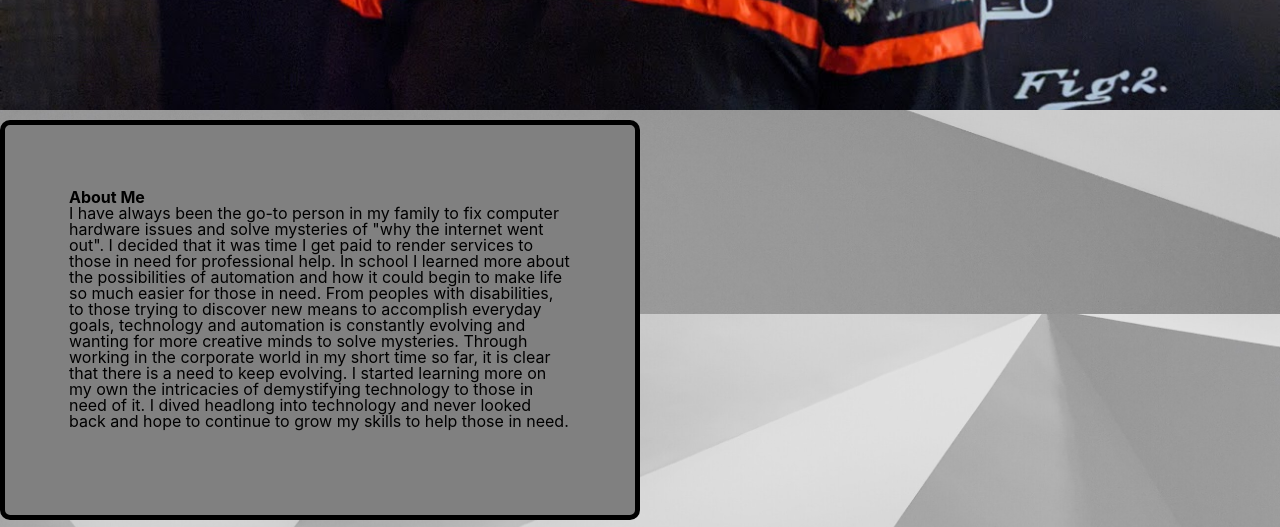
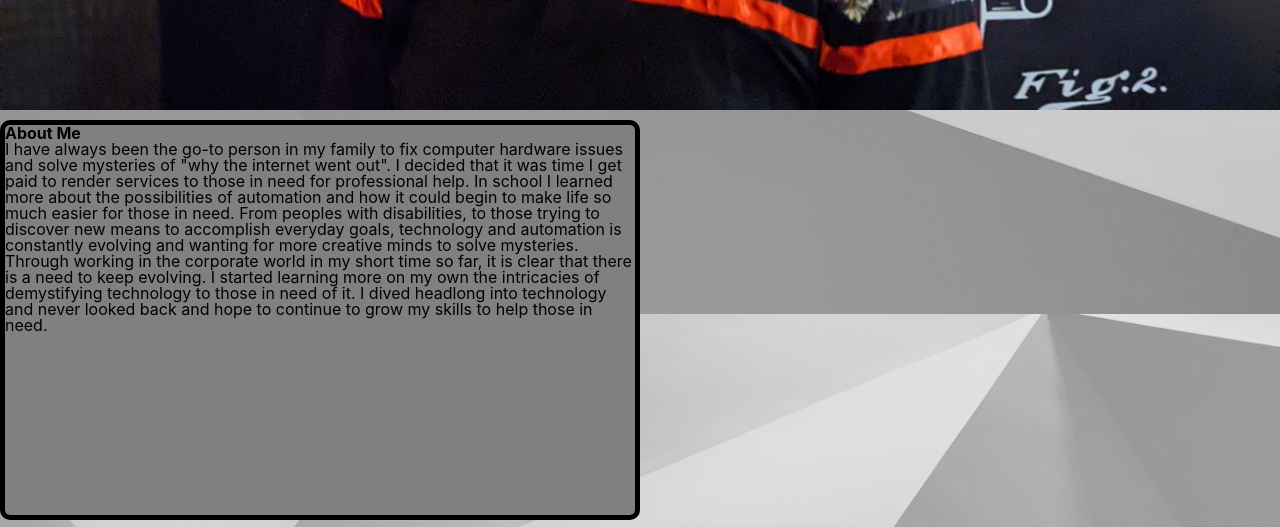
Before and after one commit to Victorini1/myportfololio, a plain HTML site: page index.html in a window 1280 px wide. Shown: the part 540-1067 px from the top of the page. Drawn offline with Linux system fonts and the light colour scheme.

Commit message:
updated readme file

```diff
--- a/assets/style.css
+++ b/assets/style.css
@@ -89,7 +89,6 @@ html{
   border-width: 5px;
   border-color: black;
   border-radius: 10px;
-  padding: 5%;
 }
 
 .bannerb{
@@ -119,13 +118,6 @@ html{
     height: 100px;
     border-radius: 100px ;
 }
-
-/* .bannerc .content img{
-    height: 100px;
-    width: 100px;
-    border-radius: 100px;
-
-} */
 
 @media screen and (max-width: 994px){
     .bannerb, .bannera, .bannerc{
@@ -164,10 +156,4 @@ html{
         background-clip: text;
         -webkit-text-fill-color: transparent;
     }
-
-    /* @media screen and (min-width: 1700px){
-        .image{
-            background-position: -1700px;
-        } */
-
 }
```
Also changed, not shown: 2 other files.
